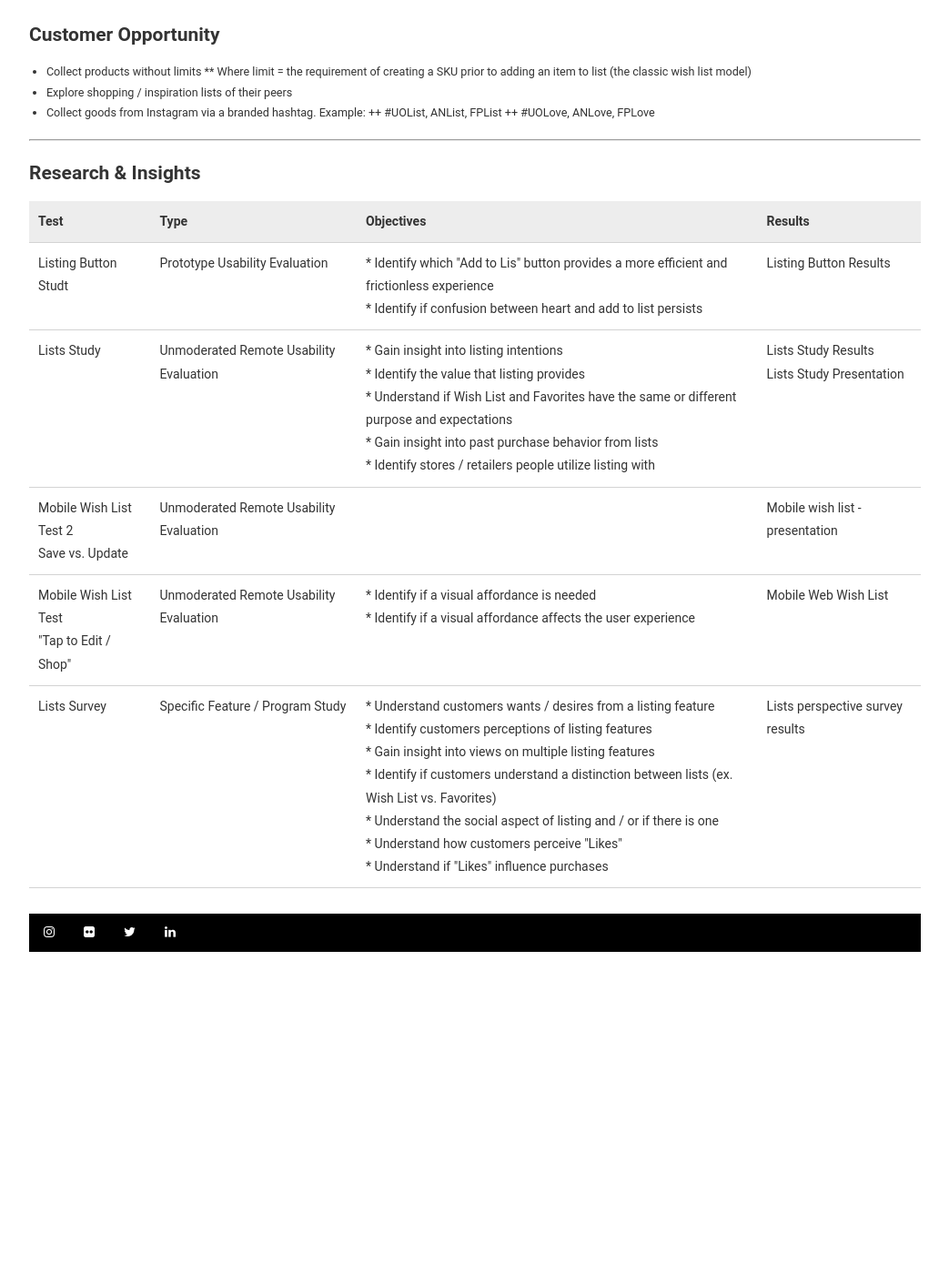
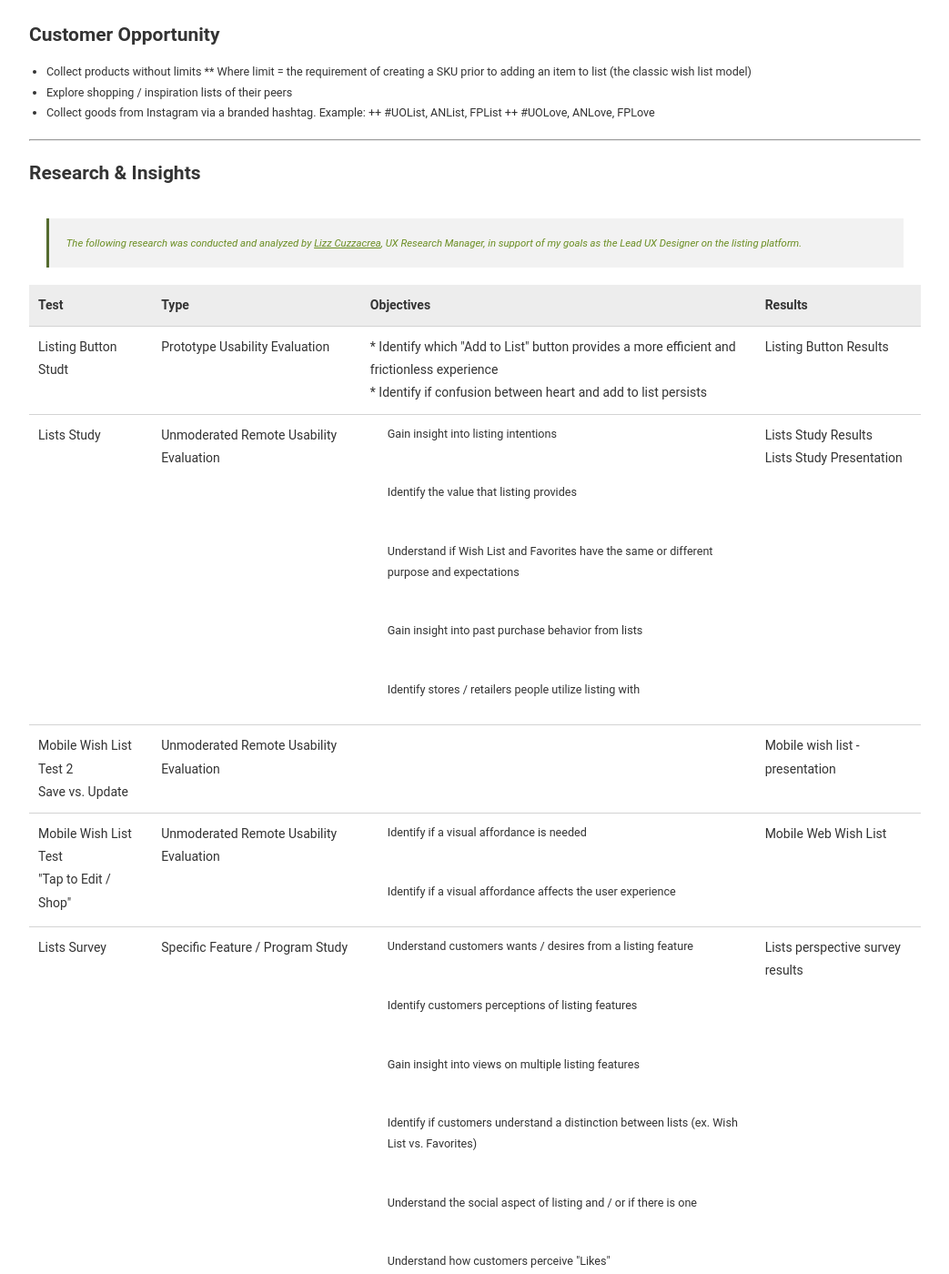
Before and after one commit to dyutibarma/monochrome, a Jekyll site: the page built from _posts/2018-10-29-frictionless-Lists.md, in a window 1280 px wide and 1400 px high, scrolled down 613 px. Shown: the whole window at 91% size, without its empty margins (118-1161 px from the left). Built offline with Jekyll 4.4.1, drawn with Linux system fonts in a browser that asks for light colours; before the commit the page ends 1668 px from its top, so only the background shows below that; some of the changed text lies outside the part shown.

Commit message:
Update 2018-10-29-frictionless-Lists.md

```diff
--- a/_posts/2018-10-29-frictionless-Lists.md
+++ b/_posts/2018-10-29-frictionless-Lists.md
@@ -33,6 +33,7 @@ Understanding customer inspiration and purchase intent can enable the business t
 ---
 
 ### Research & Insights
+>The following research was conducted and analyzed by <a href="https://www.linkedin.com/in/lizzcuzzacrea/">Lizz Cuzzacrea</a>, UX Research Manager, in support of my goals as the Lead UX Designer on the listing platform.
 
 <table>
   <tr>
@@ -44,13 +45,13 @@ Understanding customer inspiration and purchase intent can enable the business t
   <tr>
     <td>Listing Button Studt</td>
     <td>Prototype Usability Evaluation</td>
-    <td>* Identify which "Add to Lis" button provides a more efficient and frictionless experience<br>* Identify if confusion between heart and add to list persists</td>
+    <td>* Identify which "Add to List" button provides a more efficient and frictionless experience<br>* Identify if confusion between heart and add to list persists</td>
     <td>Listing Button Results</td>
   </tr>
   <tr>
     <td>Lists Study</td>
     <td>Unmoderated Remote Usability Evaluation</td>
-    <td>* Gain insight into listing intentions<br>* Identify the value that listing provides<br>* Understand if Wish List and Favorites have the same or different purpose and expectations<br>* Gain insight into past purchase behavior from lists<br>* Identify stores / retailers people utilize listing with</td>
+    <td><ul>Gain insight into listing intentions</ul><br><ul>Identify the value that listing provides</ul><br><ul>Understand if Wish List and Favorites have the same or different purpose and expectations</ul><br><ul>Gain insight into past purchase behavior from lists</ul><br><ul>Identify stores / retailers people utilize listing with</ul></td>
     <td>Lists Study Results<br>Lists Study Presentation</td>
   </tr>
   <tr>
@@ -62,13 +63,13 @@ Understanding customer inspiration and purchase intent can enable the business t
   <tr>
     <td>Mobile Wish List Test<br>"Tap to Edit / Shop"</td>
     <td>Unmoderated Remote Usability Evaluation</td>
-    <td>* Identify if a visual affordance is needed<br>* Identify if a visual affordance affects the user experience</td>
+    <td><ul>Identify if a visual affordance is needed</ul><br><ul>Identify if a visual affordance affects the user experience</ul></td>
     <td>Mobile Web Wish List</td>
   </tr>
   <tr>
     <td>Lists Survey</td>
     <td>Specific Feature / Program Study</td>
-    <td>* Understand customers wants / desires from a listing feature<br>* Identify customers perceptions of listing features<br>* Gain insight into views on multiple listing features<br>* Identify if customers understand a distinction between lists (ex. Wish List vs. Favorites)<br>* Understand the social aspect of listing and / or if there is one<br>* Understand how customers perceive "Likes"<br>* Understand if "Likes" influence purchases</td>
+    <td><ul>Understand customers wants / desires from a listing feature</ul><br><ul>Identify customers perceptions of listing features</ul><br><ul>Gain insight into views on multiple listing features</ul><br><ul>Identify if customers understand a distinction between lists (ex. Wish List vs. Favorites)</ul><br><ul>Understand the social aspect of listing and / or if there is one</ul><br><ul>Understand how customers perceive "Likes"</ul><br><ul>Understand if "Likes" influence purchases</ul></td>
     <td>Lists perspective survey results</td>
   </tr>
 </table>
```
